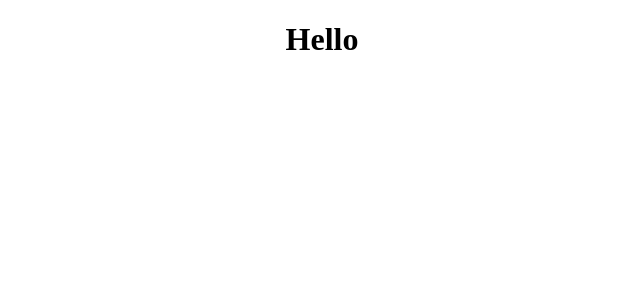
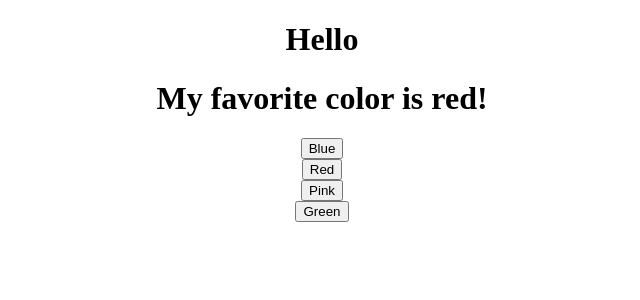
Before and after one commit to abhiraftaar007/React-Js, a React (Create React App) app: page / in a window 1280 px wide. Shown: the top 300 px of the page, without its empty margins (318-958 px from the left). Built offline with nearby package versions, Linux system fonts and the light colour scheme.

Commit message:
basics of Hooks

```diff
--- a/src/App.js
+++ b/src/App.js
@@ -1,9 +1,33 @@
 import './App.css';
+import FavoriteColor from './FavoriteColor';
+
+/*
+Hooks -
+Hooks allow function components to have access to state and other React features.
+Because of this, class components are generally no longer needed.
+
+Although Hooks generally replace class components, there are no plans to remove classes from React.
+Hooks allow us to "hook" into React features such as state and lifecycle methods.
+
+You must import Hooks from react.
+Here we are using the useState Hook to keep track of the application state.
+State generally refers to application data or properties that need to be tracked.
+
+Hook Rules - 3 rules
+Hooks can only be called inside React function components.
+Hooks can only be called at the top level of a component.
+Hooks cannot be conditional
+
+Hooks will not work in React class components.
+
+If you have stateful logic that needs to be reused in several components, you can build your own custom Hooks.
+*/
 
 function App() {
   return (
     <div className="App">
       <h1>Hello</h1>
+      <FavoriteColor/>
     </div>
   );
 }
--- /dev/null
+++ b/src/FavoriteColor.js
@@ -0,0 +1,28 @@
+import { useState } from "react";
+
+function FavoriteColor() {
+  const [color, setColor] = useState("red");
+
+  return(
+    <>
+      <h1>My favorite color is {color}!</h1>
+      <button type="button" onClick={() => setColor("blue")}>
+        Blue
+      </button>
+      <br/>
+      <button type="button" onClick={() => setColor("red")}>
+        Red
+      </button>
+      <br/>
+      <button type="button" onClick={() => setColor("pink")}>
+        Pink
+      </button>
+      <br/>
+      <button type="button" onClick={() => setColor("green")}>
+        Green
+      </button>
+    </>
+  );
+}
+
+export default FavoriteColor;
```
